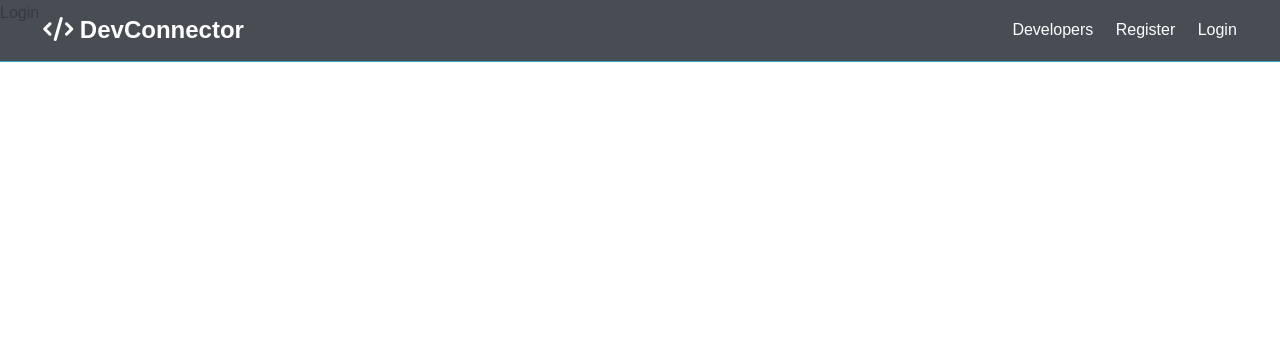
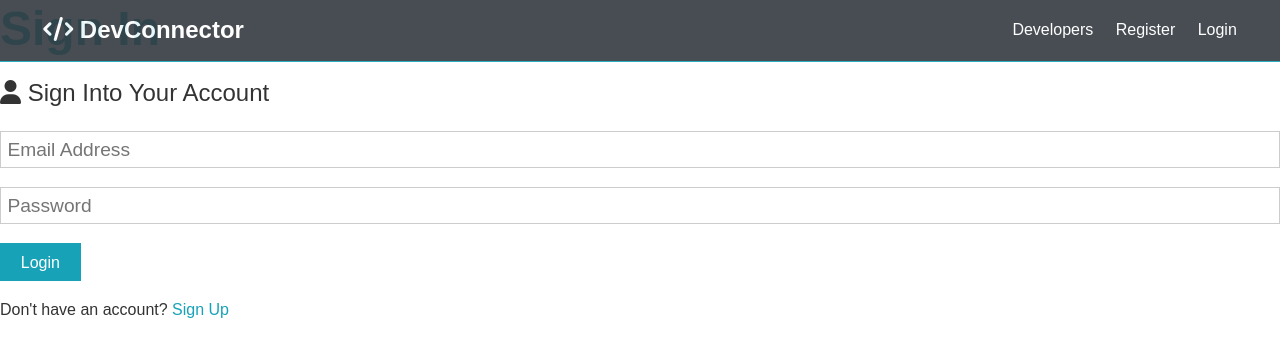
Before and after one commit to paramiwijesinghe/DevConnector, a React (Create React App) app in the folder client/: page /login in a window 1280 px wide. Shown: the top 356 px of the page. Built offline with nearby package versions, Linux system fonts and the light colour scheme.

Commit message:
Create Login

```diff
--- a/client/public/index.html
+++ b/client/public/index.html
@@ -15,14 +15,15 @@
       user's mobile device or desktop. See https://developers.google.com/web/fundamentals/web-app-manifest/
     -->
     <link rel="manifest" href="%PUBLIC_URL%/manifest.json" />
-    <script
-      src="https://kit.fontawesome.com/6f4d9f3374.js"
-      crossorigin="anonymous"
-    ></script>
+
     <title>Welcome To DevConnector</title>
   </head>
   <body>
     <noscript>You need to enable JavaScript to run this app.</noscript>
     <div id="root"></div>
+    <script
+      src="https://kit.fontawesome.com/6f4d9f3374.js"
+      crossorigin="anonymous"
+    ></script>
   </body>
 </html>
--- a/client/src/components/auth/Login.js
+++ b/client/src/components/auth/Login.js
@@ -1,11 +1,57 @@
-import React from 'react'
+import React, { Fragment, useState } from 'react';
+import { Link } from 'react-router-dom';
 
 const Login = () => {
-  return (
-    <div>
-      Login
-    </div>
-  )
-}
+    const [formData, setFormData] = useState({
+        name: '',
+        email: '',
+        password: '',
+        password2: ''
+    });
+    const { name, email, password, password2 } = formData;
 
-export default Login
+    const onChange = e => setFormData({ ...formData, [e.target.name]: e.target.value });
+
+    const onSubmit = async e => {
+        e.preventDefault();
+            console.log('SUCCESS');
+     }
+
+
+
+
+    return (
+        <Fragment>
+            <h1 className="large text-primary">Sign In</h1>
+            <p className="lead"><i className="fas fa-user"></i> Sign Into Your Account</p>
+            <form className="form" onSubmit={e => onSubmit(e)}>
+                <div className="form-group">
+                    <input
+                        type="email"
+                        placeholder="Email Address"
+                        name="email"
+                        value={email}
+                        onChange={e => onChange(e)}
+                        required />
+
+                </div>
+                <div className="form-group">
+                    <input
+                        type="password"
+                        placeholder="Password"
+                        name="password"
+                        minLength="6"
+                        value={password}
+                        onChange={e => onChange(e)}
+                    />
+                </div>
+                <input type="submit" className="btn btn-primary" value="Login" />
+            </form>
+            <p className="my-1">
+                Don't have an account? <Link to='/register'>Sign Up</Link>
+            </p>
+        </Fragment>
+    );
+};
+
+export default Login;
--- a/client/src/components/auth/Register.js
+++ b/client/src/components/auth/Register.js
@@ -1,4 +1,6 @@
 import React, { Fragment, useState } from 'react';
+import { Link } from 'react-router-dom';
+
 
 const Register = () => {
     const [formData, setFormData] = useState({
@@ -11,21 +13,23 @@
 
     const onChange = e => setFormData({ ...formData, [e.target.name]: e.target.value });
 
-    const onSubmit = e => {
+    const onSubmit = async e => {
         e.preventDefault();
         if(password !== password2) {
             console.log('Passwords do not match');
-        } else {
-            console.log(formData);
+        }
+        else {
+            console.log('SUCCESS');
         }
     }
+
 
 
     return (
         <Fragment>
             <h1 className="large text-primary">Sign Up</h1>
             <p className="lead"><i className="fas fa-user"></i> Create Your Account</p>
-            <form className="form" onSubmit={e => e.onSubmit()}>
+            <form className="form" onSubmit={e => onSubmit(e)}>
                 <div className="form-group">
                     <input
                         type="text"
@@ -70,7 +74,7 @@
                 <input type="submit" className="btn btn-primary" value="Register" />
             </form>
             <p className="my-1">
-                Already have an account? <a href="login.html">Sign In</a>
+                Already have an account? <Link to='/login'>Sign In</Link>
             </p>
         </Fragment>
     );
--- a/client/src/components/layout/Landing.js
+++ b/client/src/components/layout/Landing.js
@@ -12,8 +12,8 @@
             other developers
           </p>
           <div className="buttons">
-            <Link to='/regiter' class="btn btn-primary">Sign Up</Link>
-            <Link to='/login' class="btn btn-light">Login</Link>
+            <Link to='/regiter' className="btn btn-primary">Sign Up</Link>
+            <Link to='/login' className="btn btn-light">Login</Link>
           </div>
         </div>
       </div>
--- a/client/src/components/layout/Navbar.js
+++ b/client/src/components/layout/Navbar.js
@@ -6,7 +6,7 @@
     <nav className="navbar bg-dark">
       <h1>
         <Link to='/'>
-            <i class="fas fa-code"></i> DevConnector
+            <i className="fas fa-code"></i> DevConnector
         </Link>
       </h1>
       <ul>
```
Also changed, not shown: 1 other file (tests, documents, lock files or other folders).
